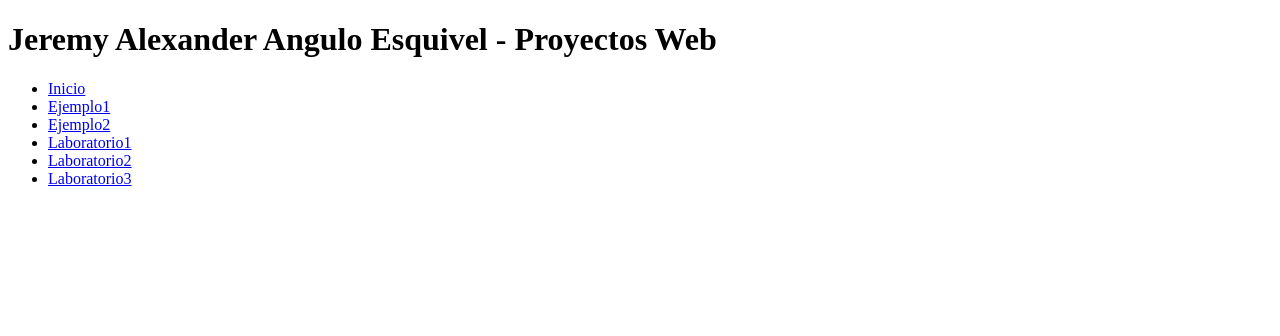
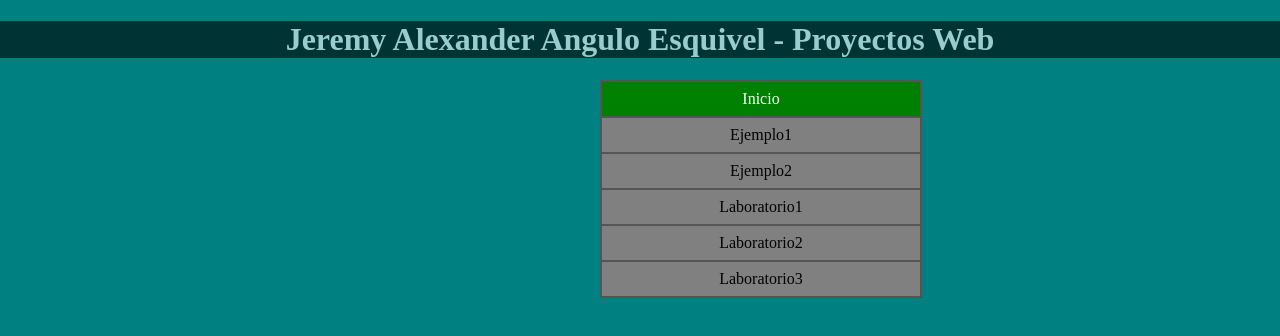
Before and after one commit to JeremyAngulo/JeremyAngulo.github.io, a plain HTML site: page index.html in a window 1280 px wide. Drawn offline with Linux system fonts and the light colour scheme.

Commit message:
Actualizacion1
Actualizacion1

```diff
--- a/css/estilo.css
+++ b/css/estilo.css
@@ -1,5 +1,6 @@
 body{
   margin: 0;
+  background-color: teal;
 }
 
 ul {
@@ -11,6 +12,7 @@ ul {
   position: fixed;
   overflow: auto;
   border: 1px solid #555;
+  margin-left: 600px;
 }
 
 li{
@@ -34,3 +36,10 @@ li a:hover:not(activo) {
   background-color: #555;
   color: whitesss;
 }
+h1{
+  text-align: center;
+  border: none;
+  background-color: black;
+  opacity: 60%;
+  color: white;
+}
--- a/index.html
+++ b/index.html
@@ -5,7 +5,7 @@
     <meta http-equiv="X-UA-Compatible" content="IE=edge">
     <meta name="viewport" content="width=device-width, initial-scale=1.0">
     <title>Jeremy Alexander Angulo Esquivel - Proyectos Web</title>
-    <link rel="stylesheet" type="text.css" href="css/estilo.css">
+    <link rel="stylesheet" type="text/css" href="/css/estilo.css">
 </head>
 <body>
     <h1>Jeremy Alexander Angulo Esquivel - Proyectos Web</h1>
```
